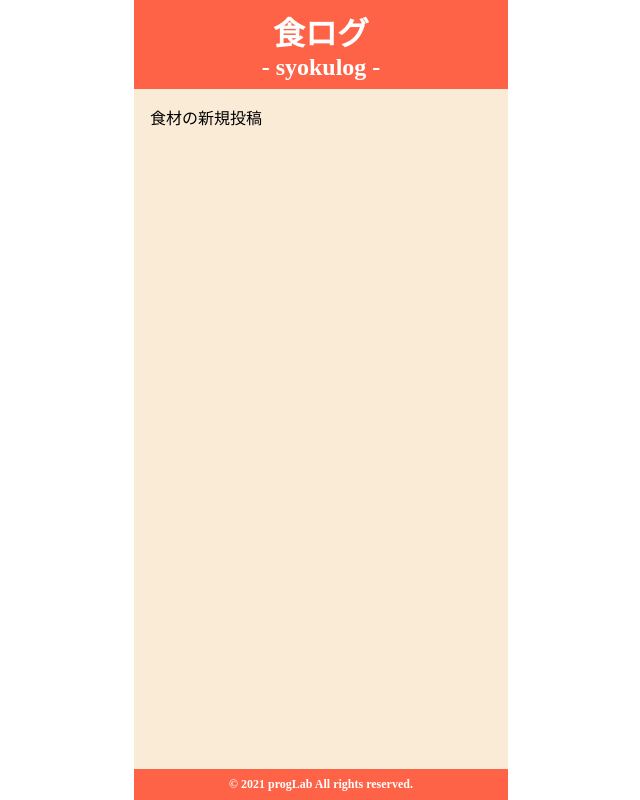
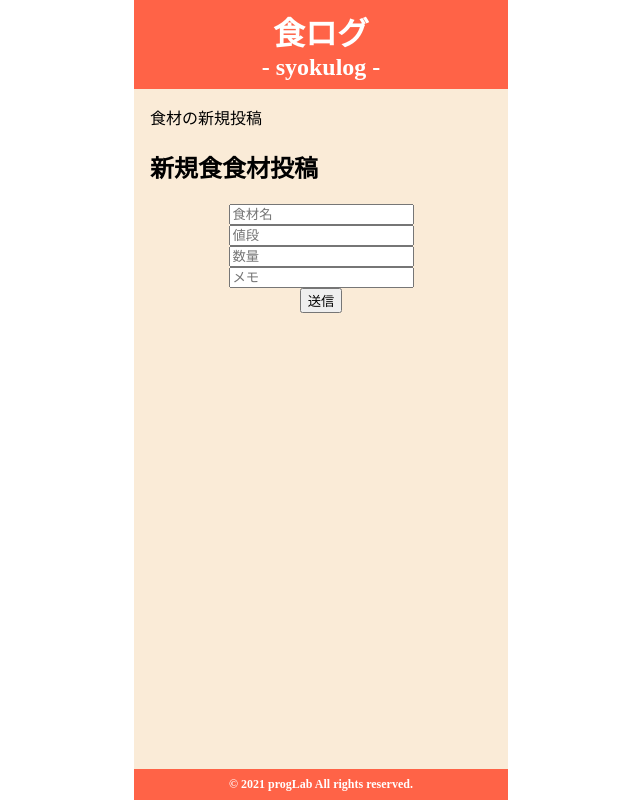
Before and after one commit to nbr41to/syokulog, a React (Create React App) app: page /ingredients/new in a window 1280 px wide. Shown: the whole page, without its empty margins (319-959 px from the left). Built offline with nearby package versions, Linux system fonts and the light colour scheme; no server answers.

Commit message:
投稿formの簡易的な作成

```diff
--- /dev/null
+++ b/src/components/Ingredients/PostIngredient/index.jsx
@@ -0,0 +1,59 @@
+import styles from './index.module.scss';
+import { useState } from 'react';
+import { postIngredient } from 'src/apis/post';
+
+export const PostIngredient = () => {
+  const [formValues, setFormValues] = useState({
+    name: '',
+    price: '',
+    amount: '',
+    memo: '',
+  });
+
+  const submit = async (e) => {
+    e.preventDefault();
+    try {
+      await postIngredient(formValues);
+      alert('投稿が完了しました！');
+    } catch (error) {
+      console.error(error);
+    }
+  };
+
+  return (
+    <div className={styles.wrapper}>
+      <h2>新規食食材投稿</h2>
+      <form onSubmit={(e) => submit(e)}>
+        <input
+          type="text"
+          placeholder="食材名"
+          onChange={(e) =>
+            setFormValues({ ...formValues, name: e.target.value })
+          }
+        />
+        <input
+          type="text"
+          placeholder="値段"
+          onChange={(e) =>
+            setFormValues({ ...formValues, price: e.target.value })
+          }
+        />
+        <input
+          type="text"
+          placeholder="数量"
+          onChange={(e) =>
+            setFormValues({ ...formValues, amount: e.target.value })
+          }
+        />
+        <input
+          type="text"
+          placeholder="メモ"
+          onChange={(e) =>
+            setFormValues({ ...formValues, memo: e.target.value })
+          }
+        />
+        <button type="submit">送信</button>
+      </form>
+    </div>
+  );
+};
--- /dev/null
+++ b/src/components/Ingredients/PostIngredient/index.module.scss
@@ -0,0 +1,6 @@
+form {
+  display: flex;
+  flex-direction: column;
+  align-items: center;
+  justify-content: center;
+}
--- a/src/components/pages/CreateIngredientPosts/index.jsx
+++ b/src/components/pages/CreateIngredientPosts/index.jsx
@@ -1,7 +1,12 @@
-import React from 'react';
+import { PostIngredient } from 'src/components/Ingredients/PostIngredient';
 
 const CreateIngredientPostsPage = () => {
-  return <div>食材の新規投稿</div>;
+  return (
+    <div>
+      食材の新規投稿
+      <PostIngredient />
+    </div>
+  );
 };
 
 export default CreateIngredientPostsPage;
--- a/src/components/pages/IngredientDetail/index.jsx
+++ b/src/components/pages/IngredientDetail/index.jsx
@@ -1,5 +1,5 @@
 import { useParams } from 'react-router-dom';
-import { IngredientDetail } from 'src/components/Ingredients/IngredientDetail/IngredientDetail';
+import { IngredientDetail } from 'src/components/Ingredients/IngredientDetail';
 import styles from './index.module.scss';
 
 const ingredients = [
```
